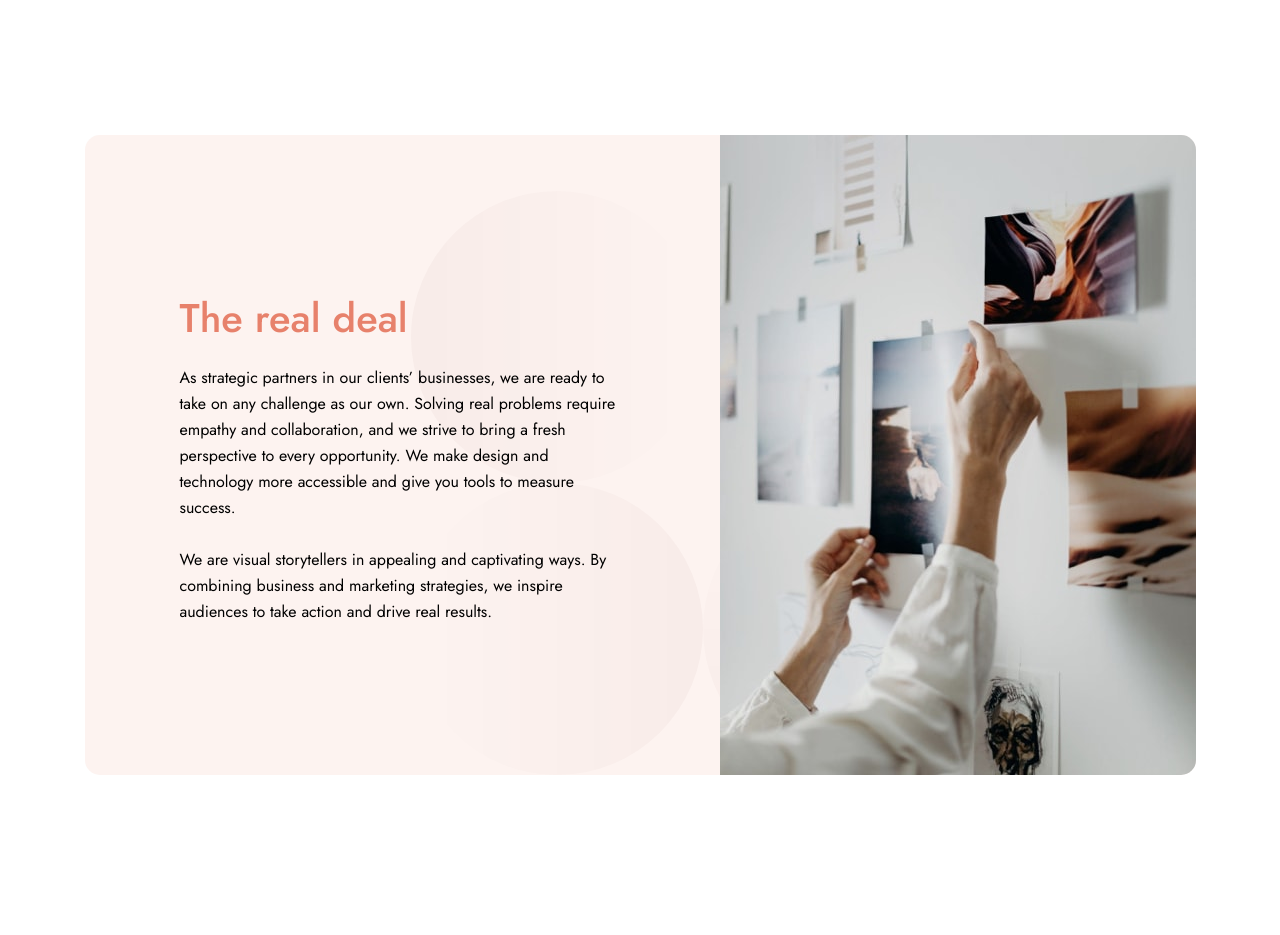
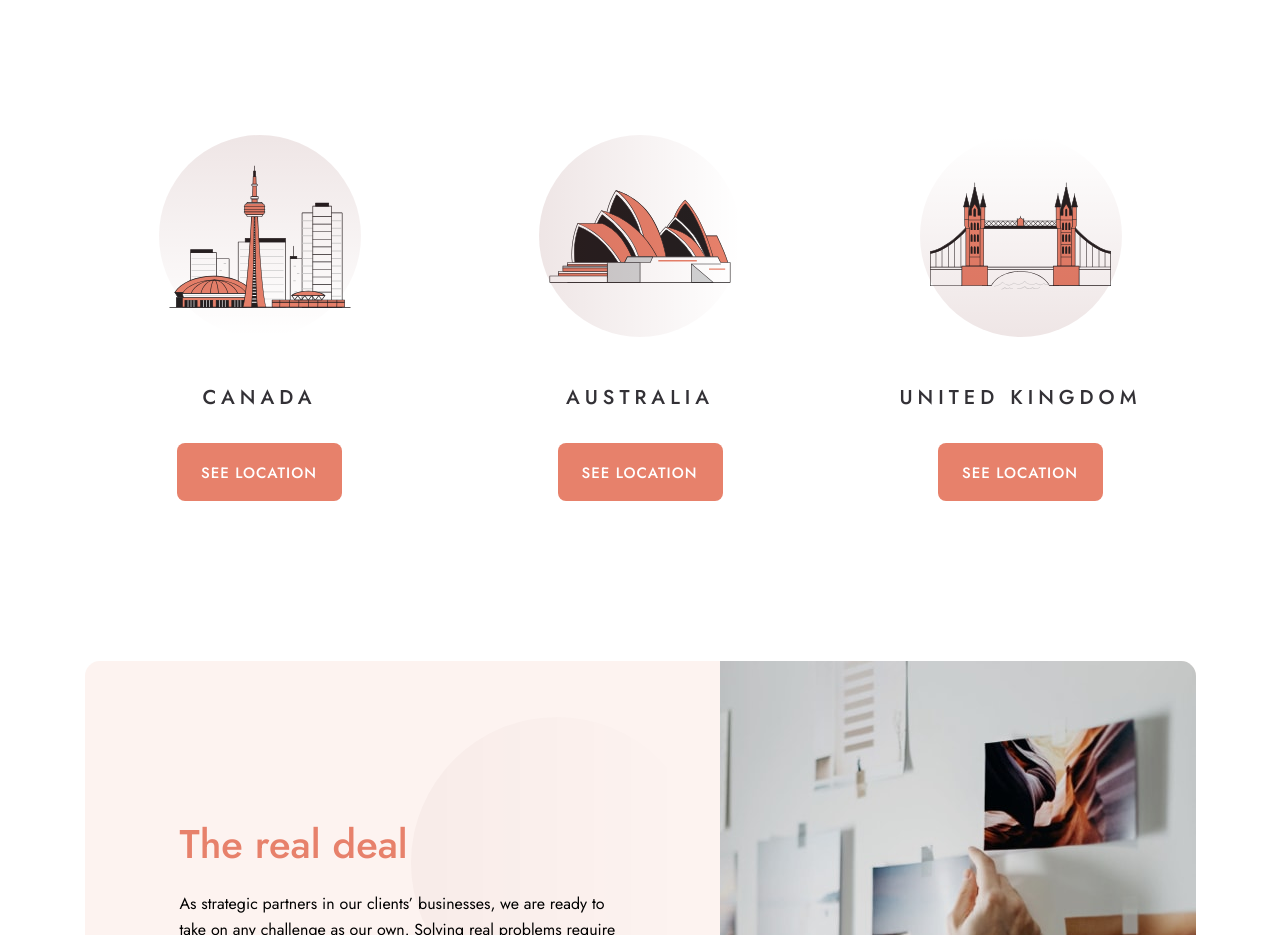
Before and after one commit to redfrogsss/designo-multipage-website, a Next.js app: page /about in a window 1280 px wide. Shown: the part 1460-2395 px from the top of the page. Built offline with nearby package versions, Linux system fonts and the light colour scheme.

Commit message:
ui: add location-grid

```diff
--- a/app/about/page.tsx
+++ b/app/about/page.tsx
@@ -1,7 +1,8 @@
 import AboutBlock from "@/components/about-block/AboutBlock";
 import ImgCard from "@/components/img-card/ImgCard";
+import LocationGrid from "@/components/location-grid/LocationGrid";
 
-export default function AboutPage () {
+export default function AboutPage() {
     return (
         <main>
             <AboutBlock />
@@ -12,7 +13,28 @@ export default function AboutPage () {
                 title="World-class talent"
                 desc="<p>We are a crew of strategists, problem-solvers, and technologists. Every design is thoughtfully crafted from concept to launch, ensuring success in its given market. We are constantly updating our skills in a myriad of platforms.</p><p><br></p><p>Our team is multi-disciplinary and we are not merely interested in form — content and meaning are just as important. We give great importance to craftsmanship, service, and prompt delivery. Clients have always been impressed with our high-quality outcomes that encapsulates their brand’s story and mission.</p>"
             />
-
+            <LocationGrid
+                data={[
+                    {
+                        img: "/assets/shared/desktop/illustration-canada.svg",
+                        title: "Canada",
+                        btnText: "See Location",
+                        href: "#!"
+                    },
+                    {
+                        img: "/assets/shared/desktop/illustration-australia.svg",
+                        title: "Australia",
+                        btnText: "See Location",
+                        href: "#!"
+                    },
+                    {
+                        img: "/assets/shared/desktop/illustration-united-kingdom.svg",
+                        title: "United Kingdom",
+                        btnText: "See Location",
+                        href: "#!"
+                    },
+                ]}
+            />
             <ImgCard
                 img="/assets/about/desktop/image-real-deal.jpg"
                 tabletImg="/assets/about/tablet/image-real-deal.jpg"
--- /dev/null
+++ b/components/location-grid/LocationGrid.tsx
@@ -0,0 +1,28 @@
+import LocationGridItem from "./LocationGridItem";
+
+export default function LocationGrid ({
+    data
+}: {
+    data: {
+        img: string;
+        title: string;
+        btnText: string;
+        href: string;
+    }[];
+}) {
+    return (
+        <div className="location-grid component-gap">
+            <div className="page-container">
+                <div className="location-grid__inner">
+                    {data.map((d, i) => <LocationGridItem
+                        key={i}
+                        img={d.img}
+                        title={d.title}
+                        btnText={d.btnText}
+                        href={d.href}
+                    />)}
+                </div>
+            </div>
+        </div>
+    );
+}
--- /dev/null
+++ b/components/location-grid/LocationGridItem.tsx
@@ -0,0 +1,21 @@
+export default function LocationGridItem({
+    img,
+    title,
+    btnText,
+    href
+}: {
+    img: string;
+    title: string;
+    btnText: string;
+    href: string;
+}) {
+    return (
+        <div className="location-grid-item">
+            <picture className="location-grid-item__pic">
+                <img src={img} alt={title} className="location-grid-item__img" />
+            </picture>
+            <p className="location-grid-item__title">{title}</p>
+            <a href={href} className="location-grid-item__btn btn">{btnText}</a>
+        </div>
+    );
+}
--- /dev/null
+++ b/styles/components/location-grid.scss
@@ -0,0 +1,76 @@
+@use 'sass:math';
+
+.location-grid {
+    &__inner {
+        display: flex;
+        flex-direction: row;
+        flex-wrap: wrap;
+        justify-content: space-between;
+
+        @media (max-width: 991px) {
+            flex-direction: column;
+            gap: rem(80);
+        }
+    }
+}
+
+.location-grid-item {
+    --pic-bg-rotation: 0deg;
+    flex: 0 0 percentage(math.div(350, 1111));
+    display: flex;
+    flex-direction: column;
+    flex-wrap: nowrap;
+    align-items: center;
+
+    &:nth-child(3n+1) {
+        --pic-bg-rotation: 90deg;
+    }
+
+    &:nth-child(3n+2) {
+        --pic-bg-rotation: 0deg;
+    }
+
+    &:nth-child(3n+3) {
+        --pic-bg-rotation: -90deg;
+    }
+
+    &__pic {
+        position: relative;
+        width: fit-content;
+        height: fit-content;
+        display: block;
+
+        &:before {
+            content: "";
+            position: absolute;
+            inset: 0;
+            display: block;
+            background: url("/assets/shared/desktop/bg-pattern-small-circle.svg") no-repeat;
+            background-size: contain;
+            rotate: var(--pic-bg-rotation);
+        }
+    }
+
+    &__img {
+        width: rem(202);
+        aspect-ratio: 1;
+    }
+
+    &__title {
+        text-align: center;
+        font-size: rem(20);
+        line-height: math.div(26, 20);
+        font-weight: 500;
+        margin-top: rem(48);
+        text-transform: uppercase;
+        letter-spacing: rem(5);
+        color: $color-dark-black;
+    }
+
+    &__btn {
+        width: fit-content;
+        margin-top: rem(32);
+        font-weight: 500;
+        letter-spacing: rem(1);
+    }
+}
--- a/styles/globals.scss
+++ b/styles/globals.scss
@@ -93,3 +93,4 @@
 @import "./components/card-list.scss";
 @import "./components/about-block.scss";
 @import "./components/img-card.scss";
+@import "./components/location-grid.scss";
```
